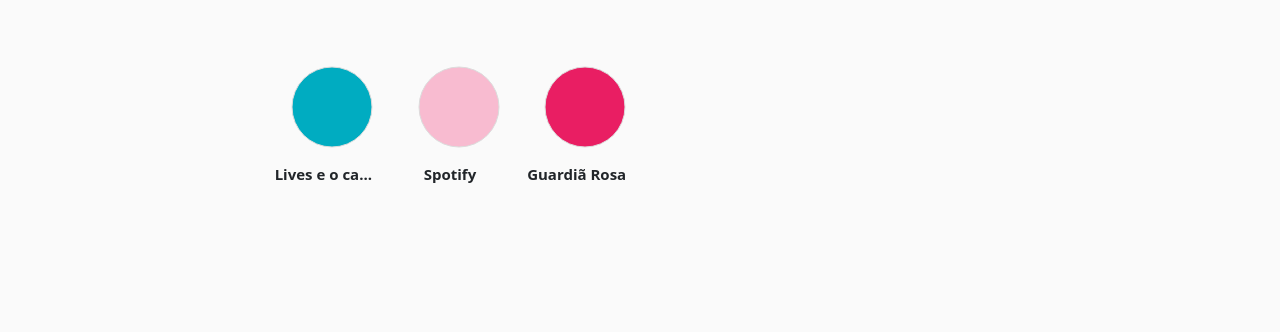
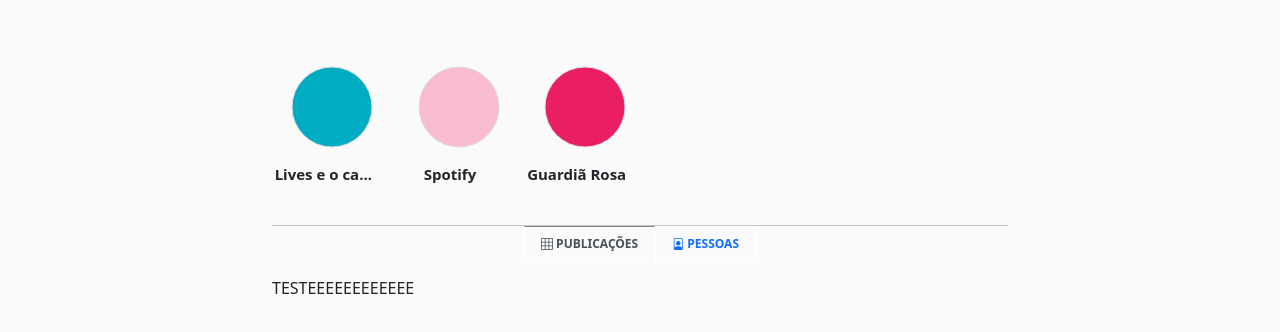
Before and after one commit to TiagoUniverse/MyInstagram, a plain HTML site: page Index.html in a window 1280 px wide. Shown: the part 324-656 px from the top of the page. Drawn offline with nearby package versions, Linux system fonts and the light colour scheme.

Commit message:
Teste da sessão feed do instagram

```diff
--- a/Index.html
+++ b/Index.html
@@ -106,6 +106,25 @@
                   </div>
                 </div>
 
+                 <!-- Line-->
+                 <hr size="3" width="100%" color="#EEEEEE" style="margin: 0%;">
+                 <!--as Tabs Nav-Feed-->
+                 <ul class="nav nav-tabs nav-feed">
+                   <li class="nav-item " role="presentation">
+                     <button class="nav-link active nav-link1" id="home-tab" data-bs-toggle="tab" data-bs-target="#home" type="button" role="tab" aria-controls="home" aria-selected="true"> <i class="bi bi-grid-3x3"> </i> PUBLICAÇÕES     </button>
+                   </li>
+                   <li class="nav-item " role="presentation">
+                     <button class="nav-link nav-link-2" id="profile-tab" data-bs-toggle="tab" data-bs-target="#profile" type="button" role="tab" aria-controls="profile" aria-selected="false"> <i class="bi bi-file-person"> </i>   PESSOAS         </button>
+                   </li>
+                 </ul>
+
+                 <!-- Card-feed-->
+                 <div class="tab-content" id="myTabContent">
+                   <div class="tab-pane fade show active" id="home" role="tabpanel" aria-labelledby="home-tab"> TESTEEEEEEEEEEEE </div>
+                   <div class="tab-pane fade" id="profile" role="tabpanel" aria-labelledby="profile-tab" >   OIER  </div>
+
+                 </div>
+
 
               </div>
             <div class= "class= col-0 col-md-2">  </div>
--- a/Style.css
+++ b/Style.css
@@ -96,3 +96,31 @@ border-bottom: 1px solid #dbdbdb;
     font-size: 15px;
     font-weight: 600;
 }
+
+.nav-feed{
+    border-bottom: none !important;
+     display: flex;
+     align-items: center;
+     justify-content: center;
+    padding-bottom: 15px;
+}
+
+.nav-link1{
+    color: #495057;
+    background-color: #fafafa !important;
+    border-color: gray #fff #fff !important;
+    border-top-right-radius: .0rem !important;
+    border-top-left-radius: .0rem !important;
+    font-size: 12px;
+    font-weight: 600;
+}
+
+.nav-link-2{
+    color: yellow;
+    background-color: #fafafa !important;
+    border-color: #fff #fff #fff !important;
+    border-top-right-radius: .0rem !important;
+    border-top-left-radius: .0rem !important;
+    font-size: 12px;
+    font-weight: 600;
+}
```
